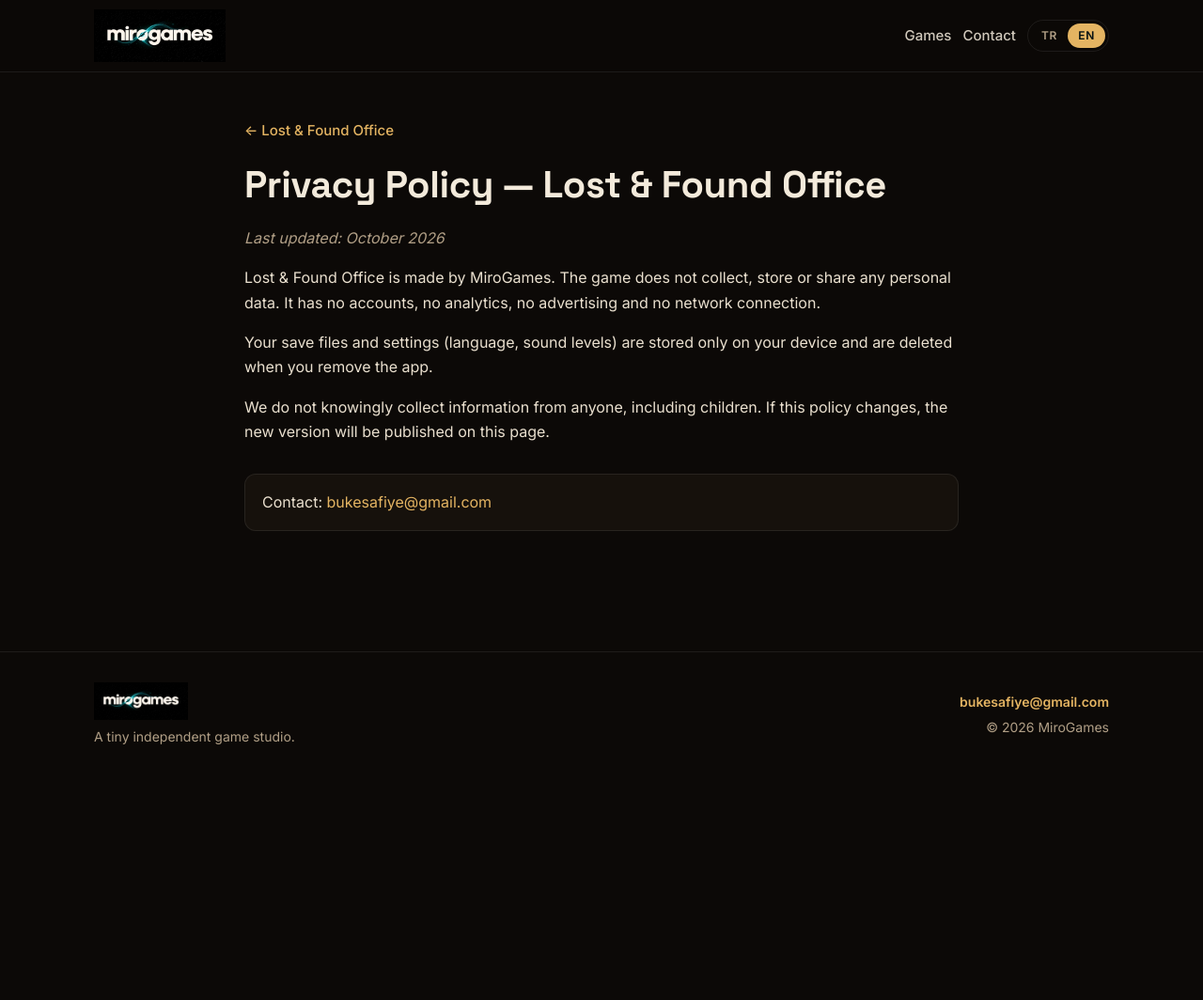
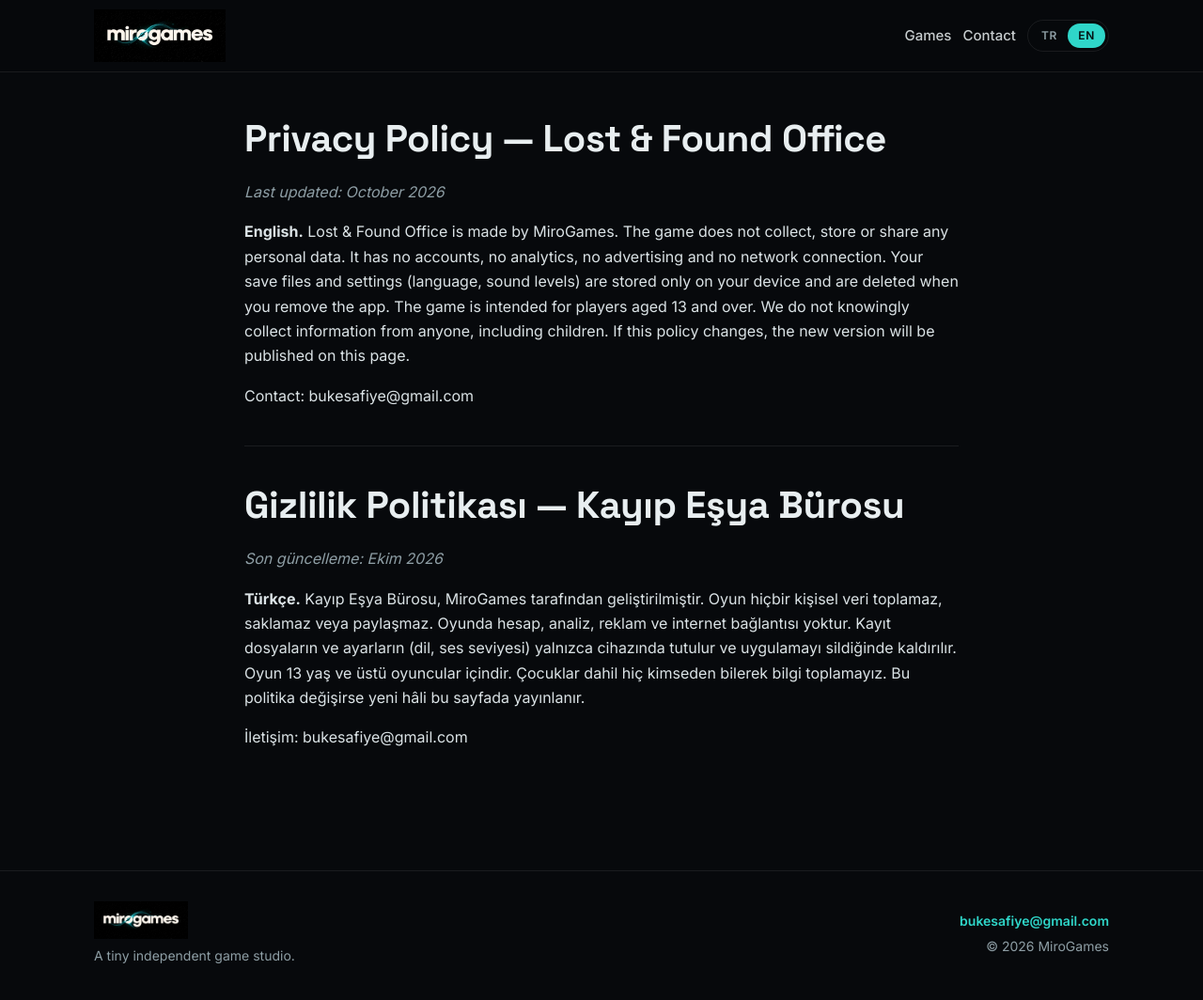
Before and after one commit to bukesafiye/bukesafiye.github.io, a Jekyll site: the page built from Store/lostfoundgame/privacy.md, in a window 1280 px wide and 1068 px high. Shown: the top 1064 px of the window at 94% size. Built offline with Jekyll 4.4.1, drawn with Linux system fonts in a browser that asks for light colours; our own code applies the rules of GitHub Pages for plain Markdown files.

Commit message:
Lost & Found Office: ages 13+

```diff
--- a/Store/lostfoundgame/privacy.md
+++ b/Store/lostfoundgame/privacy.md
@@ -1,35 +1,24 @@
+# Privacy Policy — Lost & Found Office
+
+*Last updated: October 2026*
+
+**English.** Lost & Found Office is made by MiroGames. The game does not collect, store or share any
+personal data. It has no accounts, no analytics, no advertising and no network connection. Your save files
+and settings (language, sound levels) are stored only on your device and are deleted when you remove the app.
+The game is intended for players aged 13 and over. We do not knowingly collect information from anyone, including children. If this policy changes, the new
+version will be published on this page.
+
+Contact: bukesafiye@gmail.com
+
 ---
-title: Lost & Found Office — Privacy
-theme: lost
-icon: /assets/img/lostfound-icon.png
-back: /Store/lostfoundgame/
-back_tr: Kayıp Eşya Bürosu
-back_en: Lost & Found Office
----
-<div class="tr" markdown="1">
+
 # Gizlilik Politikası — Kayıp Eşya Bürosu
 
 *Son güncelleme: Ekim 2026*
 
-Kayıp Eşya Bürosu, MiroGames tarafından geliştirilmiştir. Oyun hiçbir kişisel veri toplamaz, saklamaz veya paylaşmaz. Oyunda hesap, analiz, reklam ve internet bağlantısı yoktur.
+**Türkçe.** Kayıp Eşya Bürosu, MiroGames tarafından geliştirilmiştir. Oyun hiçbir kişisel veri toplamaz,
+saklamaz veya paylaşmaz. Oyunda hesap, analiz, reklam ve internet bağlantısı yoktur. Kayıt dosyaların ve
+ayarların (dil, ses seviyesi) yalnızca cihazında tutulur ve uygulamayı sildiğinde kaldırılır. Oyun 13 yaş ve üstü oyuncular içindir. Çocuklar dahil
+hiç kimseden bilerek bilgi toplamayız. Bu politika değişirse yeni hâli bu sayfada yayınlanır.
 
-Kayıt dosyaların ve ayarların (dil, ses seviyesi) yalnızca cihazında tutulur ve uygulamayı sildiğinde kaldırılır.
-
-Çocuklar dahil hiç kimseden bilerek bilgi toplamayız. Bu politika değişirse yeni hâli bu sayfada yayınlanır.
-
-<p class="contact-line">İletişim: <a href="mailto:bukesafiye@gmail.com">bukesafiye@gmail.com</a></p>
-</div>
-
-<div class="en" markdown="1">
-# Privacy Policy — Lost & Found Office
-
-*Last updated: October 2026*
-
-Lost & Found Office is made by MiroGames. The game does not collect, store or share any personal data. It has no accounts, no analytics, no advertising and no network connection.
-
-Your save files and settings (language, sound levels) are stored only on your device and are deleted when you remove the app.
-
-We do not knowingly collect information from anyone, including children. If this policy changes, the new version will be published on this page.
-
-<p class="contact-line">Contact: <a href="mailto:bukesafiye@gmail.com">bukesafiye@gmail.com</a></p>
-</div>
+İletişim: bukesafiye@gmail.com
```
Also changed, not shown: Store/lostfoundgame/support.md (+8 -16 lines).
